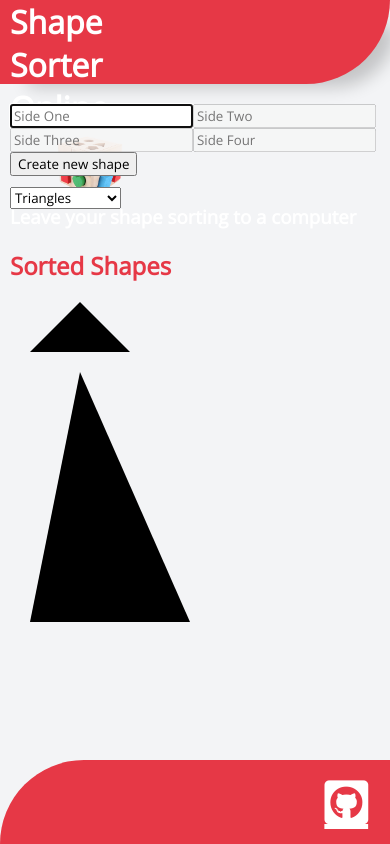
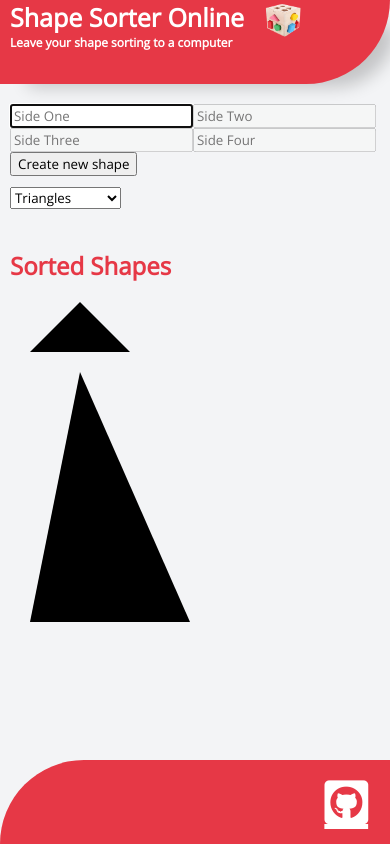
Before and after one commit to ChristopherDalziel/83489-2, a React (Create React App) app: page / in a window 390 px wide. Built offline with nearby package versions, Linux system fonts and the light colour scheme.

Commit message:
basic media queries added to header component

```diff
--- a/src/components/Header.js
+++ b/src/components/Header.js
@@ -9,22 +9,35 @@ const HeaderDiv = styled.div`
   height: 10vh;
   border-radius: 0px 0px 100px 0px;
   box-shadow: 17px 14px 17px -11px rgba(0, 0, 0, 0.2);
+  @media (max-width: 815px) {
+  }
 `;
 
 const H1 = styled.h1`
   margin: 0;
   padding: 0px 10px 0px 10px;
   width: 30vw;
+  @media (max-width: 815px) {
+    font-size: 25px;
+    width: 75vw;
+  }
 `;
 
 const H3 = styled.h3`
   margin: 0;
   padding: 0px 10px 0px 10px;
+  @media (max-width: 815px) {
+    font-size: 12px;
+    width: 75vw;
+  }
 `;
 
 const LogoSmall = styled.img`
   height: 75px;
   float: right;
+  @media (max-width: 815px) {
+    height: 40px;
+  }
 `;
 
 const Header = (props) => {
```
